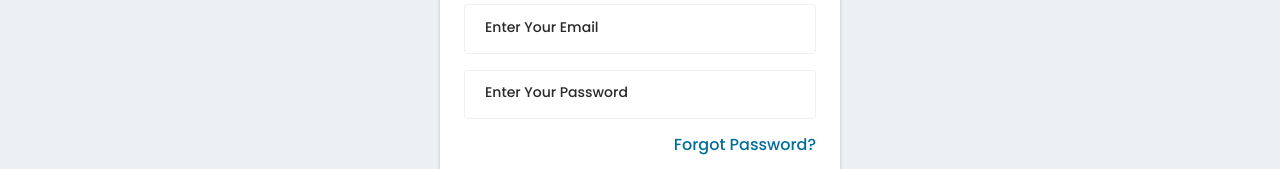
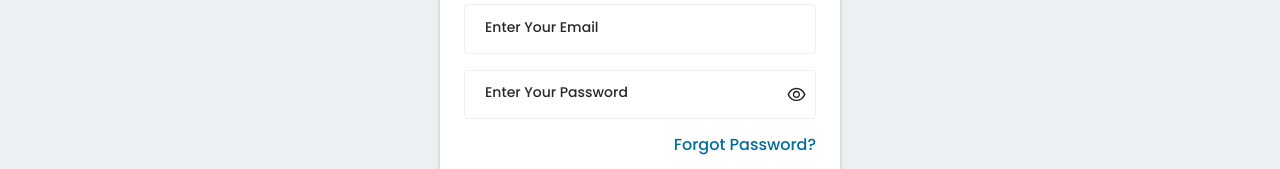
Before and after one commit to Jubaear-islam-Fahim/BinTaak_Nextjs, a Next.js app: page /sign-up in a window 1280 px wide. Shown: the part 332-501 px from the top of the page. Built offline with nearby package versions, Linux system fonts and the light colour scheme; a web font is replaced by a local one.

Commit message:
password show commt

```diff
--- a/pages/sign-up.js
+++ b/pages/sign-up.js
@@ -1,10 +1,17 @@
-import React from 'react';
+import React, { useState } from 'react';
 import NavBar from '../components/Global/NavBar';
 import Link from 'next/link';
 
 import { FcGoogle } from "react-icons/fc";
+import { AiOutlineEye, AiOutlineEyeInvisible } from "react-icons/ai";
 
 const SignUp = () => {
+
+    const [state, setstate] = useState(false);
+    const toggleBtn = () => {
+        setstate(prevState => !prevState);
+    }
+
     return (
         <div className="signup_wrapper">
             <NavBar />
@@ -26,8 +33,11 @@ const SignUp = () => {
                                         <label for="floatingEmail">Enter Your Email</label>
                                     </div>
                                     <div className="form-floating">
-                                        <input type="password" name="password" className="form-control" id="floatingPassword" placeholder="Enter Your Password" />
+                                        <input type={state ? "text" : "password"} name="password" className="form-control" id="floatingPassword" placeholder="Enter Your Password" />
                                         <label for="floatingPassword">Enter Your Password</label>
+                                        <div className="pass_btn" onClick={toggleBtn}>
+                                            {state ? <AiOutlineEyeInvisible/> : <AiOutlineEye/>}
+                                        </div>
                                     </div>
                                     <div className="forgot_pass">
                                         <a href="">Forgot Password?</a>
--- a/public/assets/css/style.css
+++ b/public/assets/css/style.css
@@ -1132,6 +1132,24 @@ body {
   color: var(--primary);
 }
 
+.signup_page_area .pass_btn {
+  position: absolute;
+  right: 0;
+  top: 0px;
+  font-size: 21px;
+  cursor: pointer;
+  height: 100%;
+  width: 40px;
+  display: -ms-grid;
+  display: grid;
+  -webkit-box-align: center;
+      -ms-flex-align: center;
+          align-items: center;
+  -webkit-box-pack: center;
+      -ms-flex-pack: center;
+          justify-content: center;
+}
+
 input,
 button,
 textarea {
--- a/public/assets/css/style.scss
+++ b/public/assets/css/style.scss
@@ -1117,16 +1117,32 @@ body {
         border-color: var(--primary) !important;
 
     }
-    .or_text{
+
+    .or_text {
         position: relative;
 
     }
-    .forgot_pass{
+
+    .forgot_pass {
         padding: 15px 0;
         text-align: right;
-        a{
+
+        a {
             color: var(--primary);
         }
+    }
+
+    .pass_btn {
+        position: absolute;
+        right: 0;
+        top: 0px;
+        font-size: 21px;
+        cursor: pointer;
+        height: 100%;
+        width: 40px;
+        display: grid;
+        align-items: center;
+        justify-content: center;
     }
 }
 
```
Also changed, not shown: 1 other file (tests, documents, lock files or other folders).
